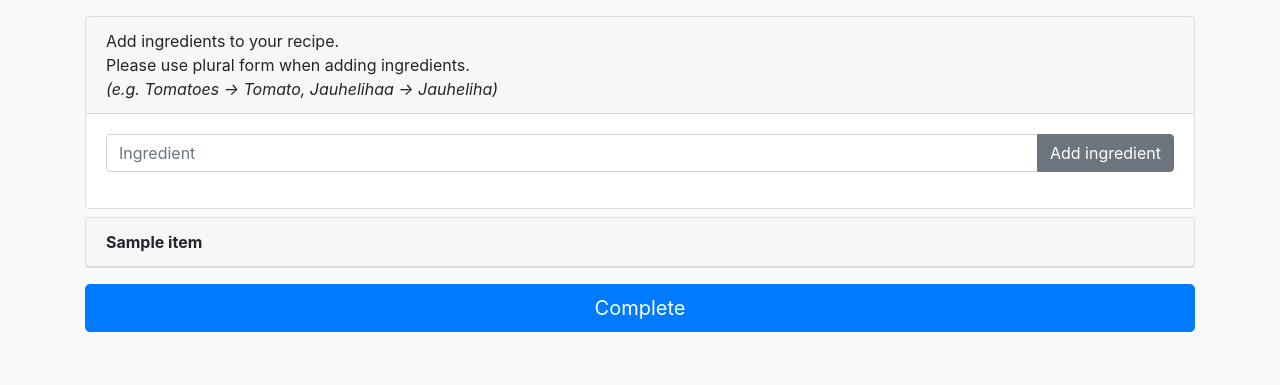
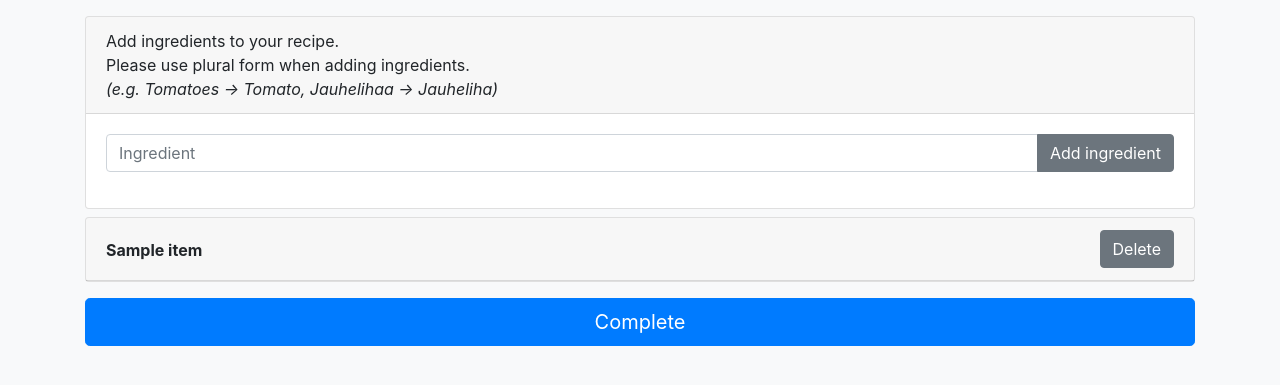
Before and after one commit to Darake/ruokaholvi, a Flask app: page /recipes/ingredients/1/ in a window 1280 px wide. Shown: the part 58-443 px from the top of the page. Run offline with Flask 2, Linux system fonts and the light colour scheme; a user stored in the database is signed in; tables that the repository leaves empty hold one stand-in row (values such as "Sample post"); parts of the project's set-up code (start-up, migrations or seed data) failed here and were passed over; some libraries are stand-ins or nearby versions.

Commit message:
Add functionality for editing recipes ingredients

```diff
--- a/application/__init__.py
+++ b/application/__init__.py
@@ -38,7 +38,6 @@ from application.recipes import views
 
 # kirjautuminen
 from application.auth.models import User, Role
-from os import urandom
 app.config["SECRET_KEY"] = os.environ.get("FV_SECRET_KEY", "")
 
 from flask_login import LoginManager
--- a/application/recipes/models.py
+++ b/application/recipes/models.py
@@ -34,14 +34,14 @@ class Recipe(Base, DatestampMixIn, NameMixIn):
 
     @staticmethod
     def list_recipes_ingredients(recipeId):
-        stmt = text("SELECT item.name FROM item, ingredient, recipe"
+        stmt = text("SELECT item.name, ingredient.id FROM item, ingredient, recipe"
                     " WHERE item.id = ingredient.item_id"
-                    " AND ingredient.recipe_id = :recipeId"
-                    " GROUP BY item.name").params(recipeId=recipeId)
+                    " AND ingredient.recipe_id = :recipeId").params(recipeId=recipeId)
         res = db.engine.execute(stmt)
 
         response = []
         for row in res:
-            response.append(row[0])
+            response.append({"name":row[0], "id":row[1]})
+
 
         return response
--- a/application/recipes/views.py
+++ b/application/recipes/views.py
@@ -99,6 +99,9 @@ def recipes_create():
 @app.route("/recipes/ingredients/<recipeId>/" , methods=["GET", "POST"])
 @login_required
 def recipes_ingredients(recipeId):
+    if not recipeAuthorization(recipeId):
+        return redirect(url_for("recipes_show"))
+
     if request.method == "GET":
         return render_template("/recipes/ingredients.html",
                                 form=IngredientForm(),
@@ -123,11 +126,16 @@ def recipes_ingredients(recipeId):
 
     return redirect(url_for("recipes_ingredients", recipeId=recipeId))
 
-@app.route("/recipes/ingredients/delete/<recipeId>", methods=["POST"])
+@app.route("/recipes/ingredients/<recipeId>/<ingredientId>/", methods=["POST"])
 @login_required
-def ingredients_delete(recipeId):
-    return None
+def ingredients_delete(recipeId, ingredientId):
+    if not recipeAuthorization(recipeId):
+        return redirect(url_for("recipes_show"))
 
+    Ingredient.query.filter_by(id=ingredientId).delete()
+    db.session.commit()
+    return redirect(url_for('recipes_ingredients',
+                            recipeId=recipeId))
 
 def recipeAuthorization(recipeId):
     userId = Recipe.query.filter_by(id=recipeId).first().account_id
--- a/application/templates/recipes/ingredients.html
+++ b/application/templates/recipes/ingredients.html
@@ -21,8 +21,11 @@
 
 {% for ingredient in ingredients %}
 <div class="card mt-2">
-    <div class="card-header">
-        <b>{{ ingredient }}</b>
+    <div class="card-header d-flex">
+        <b class="mt-2">{{ ingredient.name }}</b>
+        <form class="ml-auto" method="POST" action="{{ url_for('ingredients_delete', ingredientId=ingredient.id , recipeId=recipeId) }}">
+            <input class="btn btn-secondary" type="submit" value="Delete" />
+        </form>
     </div>
 </div>
 {% endfor %}
--- a/application/templates/recipes/recipe.html
+++ b/application/templates/recipes/recipe.html
@@ -26,7 +26,7 @@
     </div>
     <div class="card-body">
         {% for ingredient in ingredients %}
-        {{ ingredient }} </br>
+        {{ ingredient.name }} </br>
         {% endfor %}
     </div>
 </div>
```
